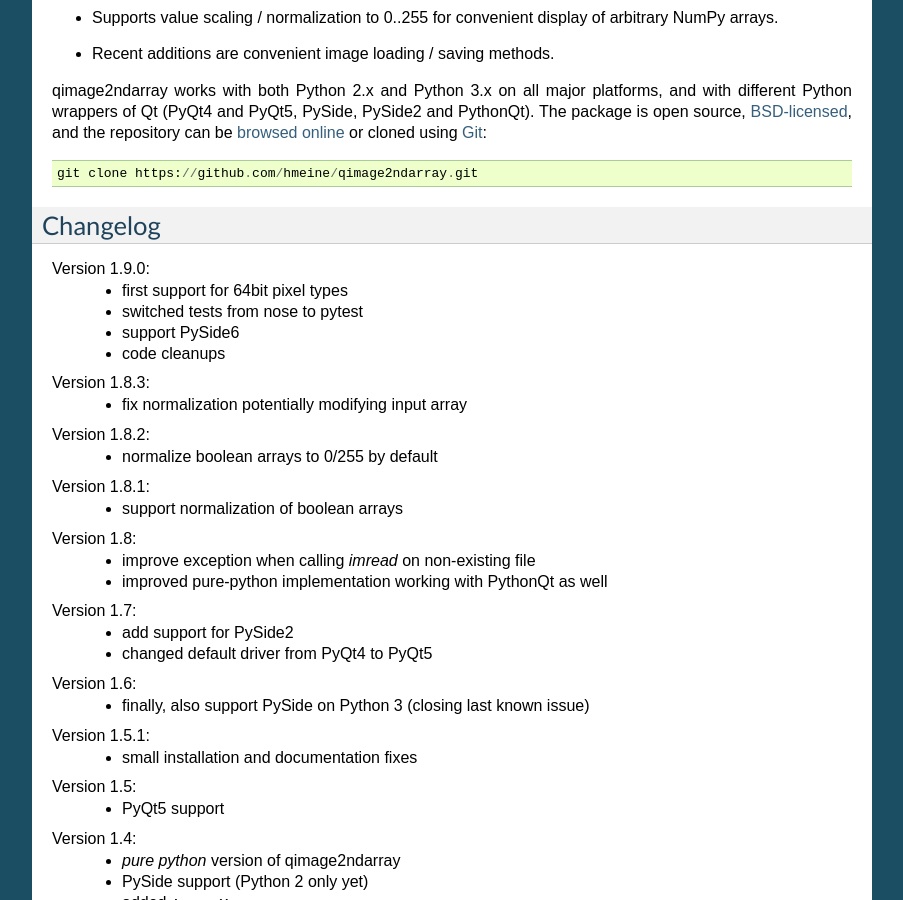
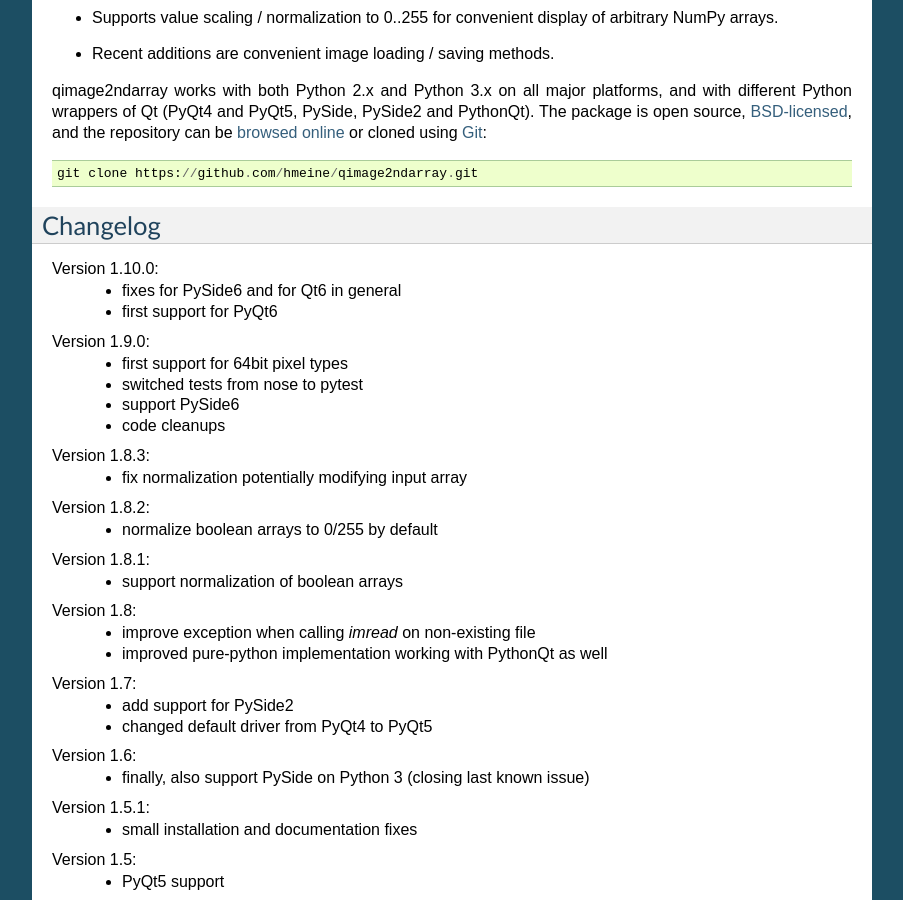
Before and after one commit to hmeine/qimage2ndarray, a Sphinx documentation site: the page built from doc/index.rst, in a window 1280 px wide and 900 px high, scrolled down 584 px. Shown: the whole window, without its empty margins (198-1101 px from the left). Built offline with Sphinx 7.4.7, drawn with Linux system fonts in a browser that asks for light colours.

Commit message:
describe recent PySide6 / PyQt6 fixes in ChangeLog

```diff
--- a/doc/index.rst
+++ b/doc/index.rst
@@ -59,6 +59,10 @@
 
 Changelog
 =========
+
+Version 1.10.0:
+  - fixes for PySide6 and for Qt6 in general
+  - first support for PyQt6
 
 Version 1.9.0:
   - first support for 64bit pixel types
```
